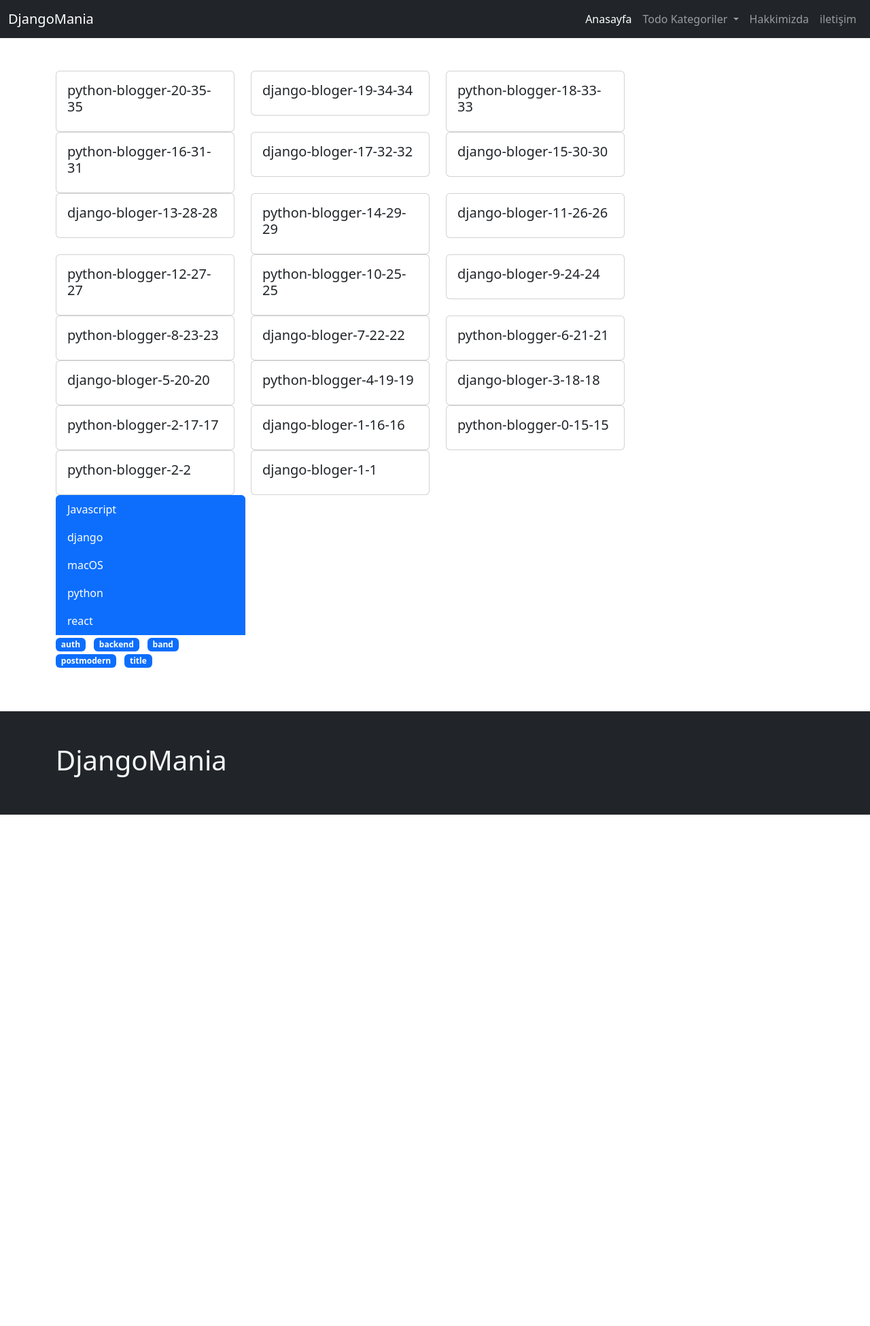
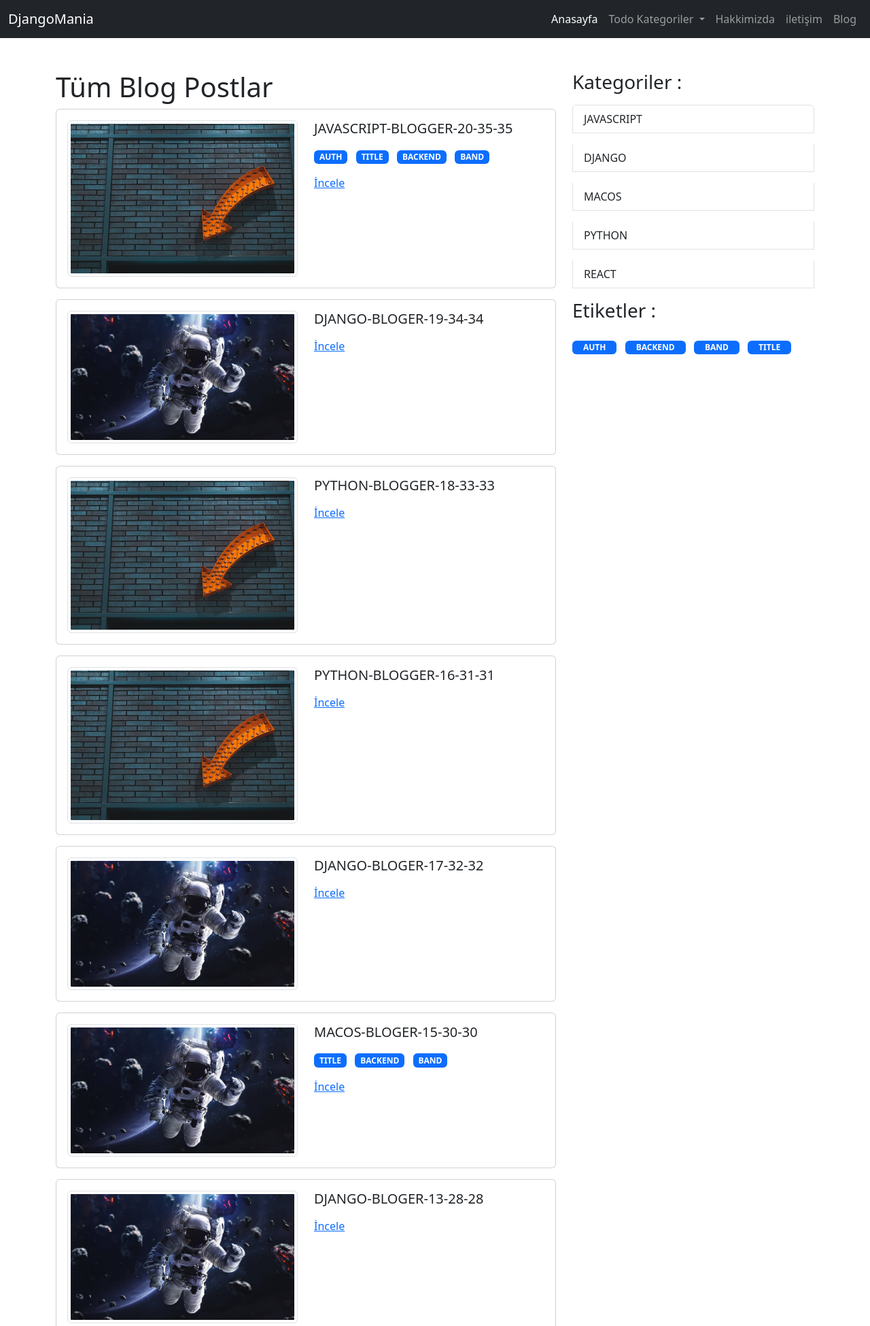
Before and after one commit to AhmetCK3319/djangoMania, a Django app: page /blog/ in a window 1280 px wide. Shown: the top 1950 px of the page at 68% size. Before the commit the page ends 1198 px from the top, so only its background shows below. Run offline with Django 4.2, Linux system fonts and the light colour scheme; data comes from the database, SQL or seed files in the repository; some libraries are stand-ins or nearby versions.

Commit message:
second commit

```diff
--- a/blog/admin.py
+++ b/blog/admin.py
@@ -25,4 +25,6 @@ class PostAdmin(admin.ModelAdmin):
         'title',
         'id',
         'is_active',
+        'view_count',
+
     ]
--- a/blog/models.py
+++ b/blog/models.py
@@ -15,13 +15,13 @@ class BlogCategory(models.Model):
     def __str__(self):
         return self.title
 
-    # def get_absolute_urls(self):
-    #     return reverse(
-    #         'todo:category_view',
-    #         kwargs={
-    #             "category_slug": self.slug
-    #         }
-    #     )
+    def get_absolute_urls(self):
+        return reverse(
+            'blog:category_view',
+            kwargs={
+                "category_slug": self.slug
+            }
+        )
 
 class BlogTag(models.Model):
     title = models.CharField(max_length=200)
@@ -32,13 +32,13 @@ class BlogTag(models.Model):
     def __str__(self):
         return self.title
 
-    # def get_absolute_urls(self):
-    #     return reverse(
-    #         'todo:tag_view',
-    #         kwargs={
-    #             "tag_slug": self.slug
-    #         },
-    #     )
+    def get_absolute_urls(self):
+        return reverse(
+            'blog:tag_view',
+            kwargs={
+                "tag_slug": self.slug
+            },
+        )
 
 
 class Post(models.Model):
@@ -59,11 +59,11 @@ class Post(models.Model):
     def __str__(self):
         return self.title
 
-    # def get_absolute_urls(self):
-    #     return reverse(
-    #         'todo:todo_view',
-    #         kwargs={
-    #             "category_slug": self.category.slug,
-    #             "id": self.pk,
-    #         },
-    #     )
+    def get_absolute_urls(self):
+        return reverse(
+            'blog:post_detail',
+            kwargs={
+                "category_slug": self.category.slug,
+                "post_slug":self.slug,
+            }
+        )
--- a/blog/template/blog/all_posts.html
+++ /dev/null
@@ -1,36 +0,0 @@
-{% extends 'core/base.html' %}
-
-{% block container %}
-<div class="col-sm-9">
-    <div class="row row-cols-sm-3">
-        {% for post in posts %}
-        <div class="col">
-            <div class="card">
-                <div class="card-body">
-                    <h5 class="card-title">{{ post.title }}</h5>
-                    <p class="card-text"> {{ todo.content }} </p>
-                </div>
-            </div>
-        </div>
-        {% endfor %}
-    </div>
-</div>
-
-<div class="col-sm-3">
-
-    <div class="list-group">
-        {% for category in categories %}
-        <a href="#" class="list-group-item list-group-item-action active" aria-current="true">
-            {{ category.title }}
-        </a>
-        {% endfor %}
-        <ul class="list-inline">
-            {% for tag in tags %}
-            <li class="list-inline-item">
-                <span class="badge text-bg-primary">{{ tag.title }}</span>
-            </li>
-            {% endfor %}
-        </ul>
-    </div>
-</div>
-{% endblock container %}
--- /dev/null
+++ b/blog/templates/blog/all_posts.html
@@ -0,0 +1,66 @@
+{% extends 'core/base.html' %}
+
+{% block container %}
+
+<div class="row">
+    <div class="col-sm-8">
+        {% if category %}
+        <h1>{{ category.title|upper }}</h1>
+        {% elif tag %}
+        <h1>{{ tag.title|upper }}</h1>
+        {% else %}
+        <h1>Tüm Blog Postlar</h1>
+        {% endif %}
+
+        {% for post in posts %}
+        <div class="col mb-3">
+            <div class="card">
+                <div class="card-body">
+                    <div class="row">
+                        <div class="col-sm">
+                            <img src="{{ post.cover_image.url }}" class="w-100 img-thumbnail">
+                        </div>
+                        <div class="col-sm">
+                            <h5 class="card-title">{{ post.title|upper }}</h5>
+                            <p class="card-text"> {{ post.content|truncatewords_html:10|safe }} </p>
+                            <ul class="list-inline">
+                                {% for tag in post.tag.all %}
+                                <li class="list-inline-item">
+                                    <a href="{{ tag.get_absolute_urls }}">
+                                        <span class="badge text-bg-primary px-2">{{ tag.title|upper }}</span>
+                                    </a>
+                                </li>
+                                {% endfor %}
+                            </ul>
+                            <a href="{{ post.get_absolute_urls }}" class="card-link">İncele</a>
+                        </div>
+                    </div>
+                </div>
+            </div>
+        </div>
+        {% endfor %}
+    </div>
+
+    <div class="col-sm-4">
+        <h3>Kategoriler :</h3>
+        <div class="list-group">
+            {% for category in categories %}
+            <a href="{{ category.get_absolute_urls }}" class="list-group-item list-group-item-action my-2"
+                aria-current="true">
+                {{ category.title|upper }}
+            </a>
+            {% endfor %}
+            <h3 class="my-2">Etiketler :</h3>
+            <ul class="list-inline ">
+                {% for tag in tags %}
+                <li class="list-inline-item mt-3">
+                    <a href="{{ tag.get_absolute_urls }}">
+                        <span class="badge text-bg-primary px-3">{{ tag.title|upper }}</span>
+                    </a>
+                </li>
+                {% endfor %}
+            </ul>
+        </div>
+    </div>
+</div>
+{% endblock container %}
--- a/blog/urls.py
+++ b/blog/urls.py
@@ -1,10 +1,12 @@
 from django.urls import path
-from blog.views import all_post_view
+from blog.views import all_post_view,category_view,tag_view,post_detail
 
 app_name='blog'
-
 urlpatterns = [
     #all post
     path('', all_post_view, name='all_post_view'),
-
+    path('category/<slug:category_slug>/', category_view, name='category_view'),
+    path('tag/<slug:tag_slug>/', tag_view, name='tag_view'),
+    #post detail
+    path('category/<slug:category_slug>/<slug:post_slug>/', post_detail, name='post_detail'),
 ]
--- a/blog/views.py
+++ b/blog/views.py
@@ -1,4 +1,4 @@
-from django.shortcuts import render
+from django.shortcuts import render, get_object_or_404
 from .models import BlogCategory, BlogTag, Post
 
 
@@ -14,3 +14,56 @@ def all_post_view(request):
         posts=posts,
     )
     return render(request, 'blog/all_posts.html', context)
+
+def category_view(request,category_slug):
+        category = get_object_or_404(BlogCategory, slug=category_slug)
+        categories = BlogCategory.objects.filter(is_active=True).order_by('title')
+        tags = BlogTag.objects.filter(is_active=True).order_by('title')
+        posts = Post.objects.filter(
+            category=category,
+            is_active=True,
+            ).order_by('-created_at')
+
+
+        context = dict(
+            category=category,
+            categories=categories,
+            tags=tags,
+            posts=posts,
+        )
+        return render(request, 'blog/all_posts.html', context)
+
+def tag_view(request,tag_slug):
+        tag = get_object_or_404(BlogTag, slug=tag_slug)
+        categories = BlogCategory.objects.filter(is_active=True).order_by('title')
+        tags = BlogTag.objects.filter(is_active=True).order_by('title')
+        posts = Post.objects.filter(
+            tag=tag,
+            is_active=True,
+            ).order_by('-created_at')
+
+
+        context = dict(
+            tag=tag,
+            categories=categories,
+            tags=tags,
+            posts=posts,
+        )
+        return render(request, 'blog/all_posts.html', context)
+
+def post_detail(request,category_slug, post_slug):
+        post = get_object_or_404(Post ,slug = post_slug )
+
+        post.view_count = post.view_count +1
+        post.save()
+
+        categories = BlogCategory.objects.filter(is_active=True).order_by('title')
+        tags = BlogTag.objects.filter(is_active=True).order_by('title')
+
+        context = dict(
+            categories=categories,
+            category=post.category,
+            tags=tags,
+            post=post,
+        )
+        return render(request, 'blog/post_detail.html', context)
--- a/templates/core/navbar.html
+++ b/templates/core/navbar.html
@@ -30,6 +30,10 @@
                 </li>
                 {% endfor %}
 
+                <li class="nav-item">
+                    <a class="nav-link" aria-current="page" href="{% url 'blog:all_post_view' %}">Blog</a>
+                </li>
+
                 {% if request.user.is_authenticated %}
                 <li class="nav-item">
                     <a class="nav-link" aria-current="page" href="{% url 'logout_view' %}">Oturumu Kapat</a>
--- a/todo/models.py
+++ b/todo/models.py
@@ -28,15 +28,16 @@ class TodoTag(models.Model):
     is_active = models.BooleanField(default=False)
     created_at = models.DateTimeField(auto_now_add=True)
     updated_at = models.DateTimeField(auto_now=True)
+
     def __str__(self):
         return self.title
 
-    def get_absolute_urls(self):
+    def get_absolute_url(self):
         return reverse(
             'todo:tag_view',
             kwargs={
                 "tag_slug": self.slug
-            },
+            }
         )
 
 
--- a/todo/templates/todo/todo_detail.html
+++ b/todo/templates/todo/todo_detail.html
@@ -21,7 +21,7 @@
             <ul class="list-inline">
                 {% for tag in todo.tag.all %}
                 <li class="list-inline-item">
-                    <a href="{{ todo.tag.get_absolute_urls }}" class="">
+                    <a href="{{ tag.get_absolute_urls }}" class="">
                         <span class="badge rounded-pill text-bg-primary">{{ tag }}</span>
                     </a>
                 </li>
--- a/todo/urls.py
+++ b/todo/urls.py
@@ -13,7 +13,7 @@ urlpatterns = [
     path('', all_todos_view, name='all_todos_view'),
 
     path('category/<slug:category_slug>/',category_view, name='category_view'),
-    path('todo/<slug:todo_slug>/',todo_view, name='todo_view'),
+    path('tag/<slug:tag_slug>/', tag_view, name='tag_view'),
     #todo detail
     path('category/<slug:category_slug>/todo/<int:id>/', todo_view, name='todo_view'),
 ]
```
Also changed, not shown: blog/templates/blog/post_detail.html (added, +58 -0 lines), db.sqlite3.
